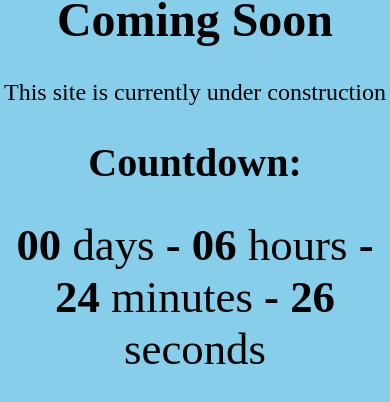
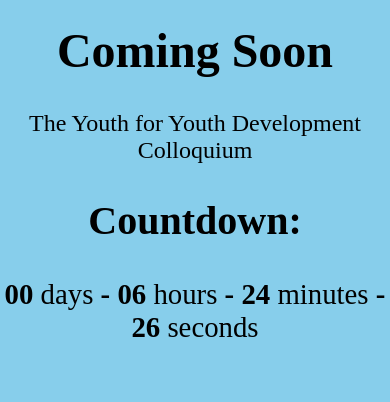
Before and after one commit to teslimni/yfyd, a plain HTML site: page index.html in a window 390 px wide. Shown: the part 286-688 px from the top of the page. Drawn offline with Linux system fonts and the light colour scheme.

Commit message:
Churn: Added title of the day program

```diff
--- a/index.html
+++ b/index.html
@@ -14,7 +14,7 @@
                 <img src="img/yfydlogo.jpeg" alt="Youth for youth development logo">
             </div>
             <h1>Coming Soon</h1>
-            <p>This site is currently under construction</p>
+            <p>The Youth for Youth Development Colloquium</p>
             <div class="countdown">
                 <h2>Countdown:</h2>
                 <div class="counter">
--- a/style.css
+++ b/style.css
@@ -46,3 +46,9 @@ body {
 .date span:first-child::before {
     content: none;
 }
+
+@media screen and (max-width: 500px) {
+    .date {
+        font-size: 1.8rem;
+    }
+}
```
